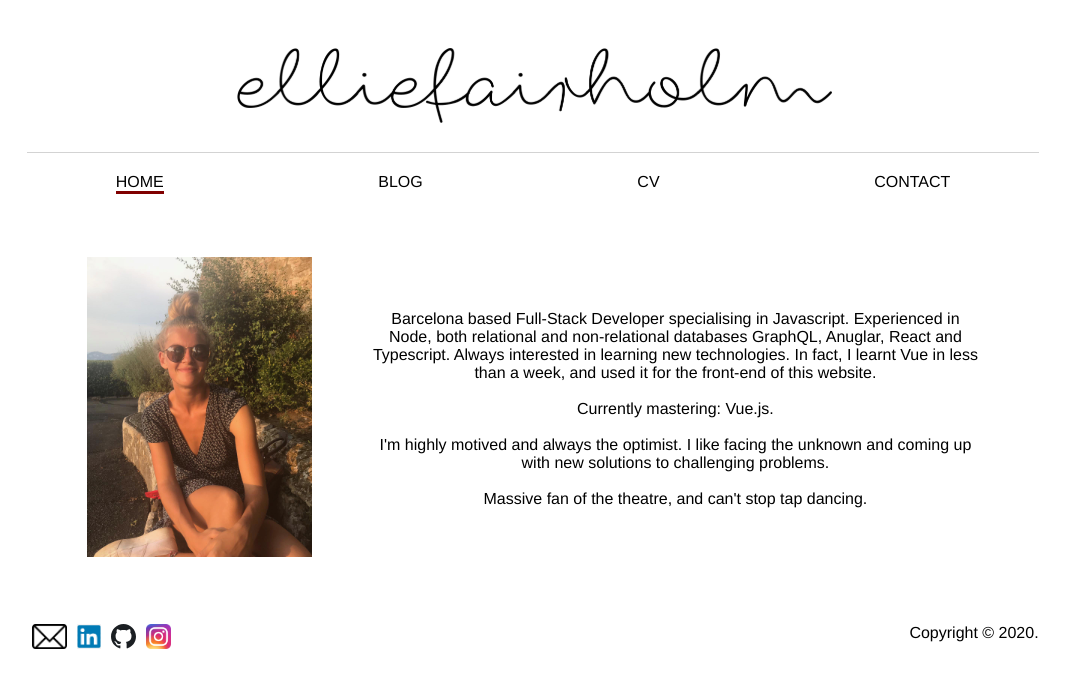
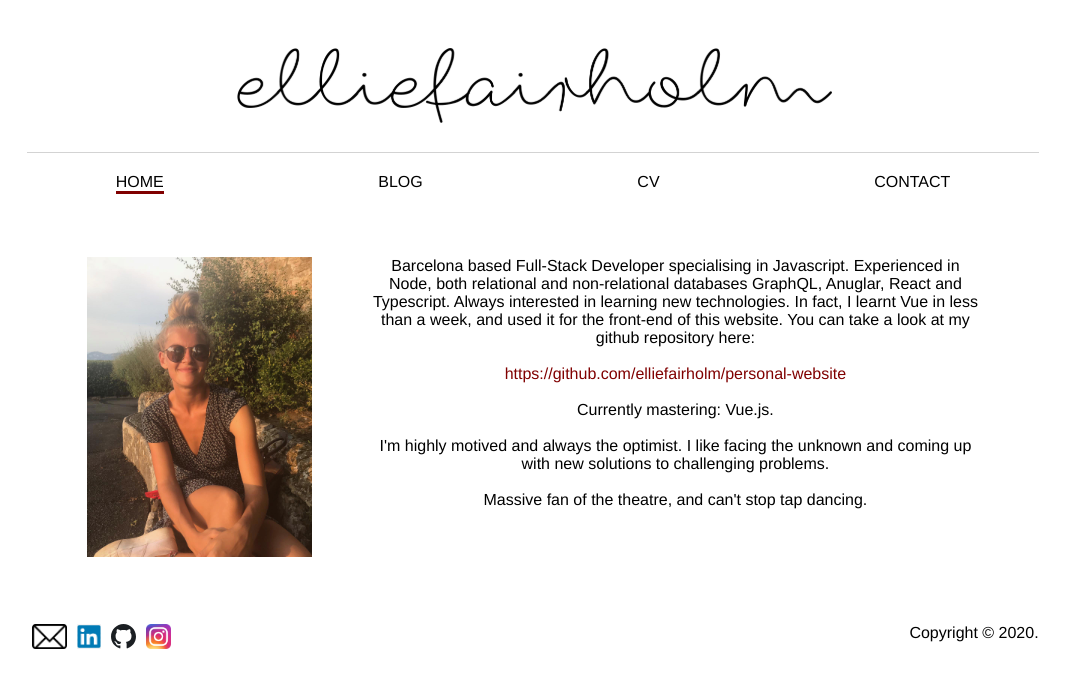
Before and after one commit to elliefairholm/personal-website, a Vue app: page / in a window 1280 px wide. Shown: the top 688 px of the page, without its empty margins (107-1176 px from the left). Built offline with nearby package versions, Linux system fonts and the light colour scheme.

Commit message:
feat: link to github added to homepage bla

```diff
--- a/src/components/presentational/homepage-info-tile.vue
+++ b/src/components/presentational/homepage-info-tile.vue
@@ -5,8 +5,10 @@
     </div>
 
     <div class="basic-info">
-      Barcelona based Full-Stack Developer specialising in Javascript. Experienced in Node, both relational and non-relational databases GraphQL, Anuglar, React and Typescript. Always interested in learning new technologies. In fact, I learnt Vue in less than a week, and used it for the front-end of this website.
+      Barcelona based Full-Stack Developer specialising in Javascript. Experienced in Node, both relational and non-relational databases GraphQL, Anuglar, React and Typescript. Always interested in learning new technologies. In fact, I learnt Vue in less than a week, and used it for the front-end of this website. You can take a look at my github repository here:
       <br />
+      <br />
+      <a class="link">https://github.com/elliefairholm/personal-website</a>
       <br />Currently mastering: Vue.js.
       <br />
       <br />I'm highly motived and always the optimist. I like facing the unknown and coming up with new solutions to challenging problems.
@@ -37,7 +39,13 @@ export default {
 .basic-info {
   width: 60%;
   display: flex;
+  flex-direction: column;
   text-align: center;
   align-items: center;
 }
+
+.link {
+  text-decoration: none;
+  color: maroon;
+}
 </style>
```
